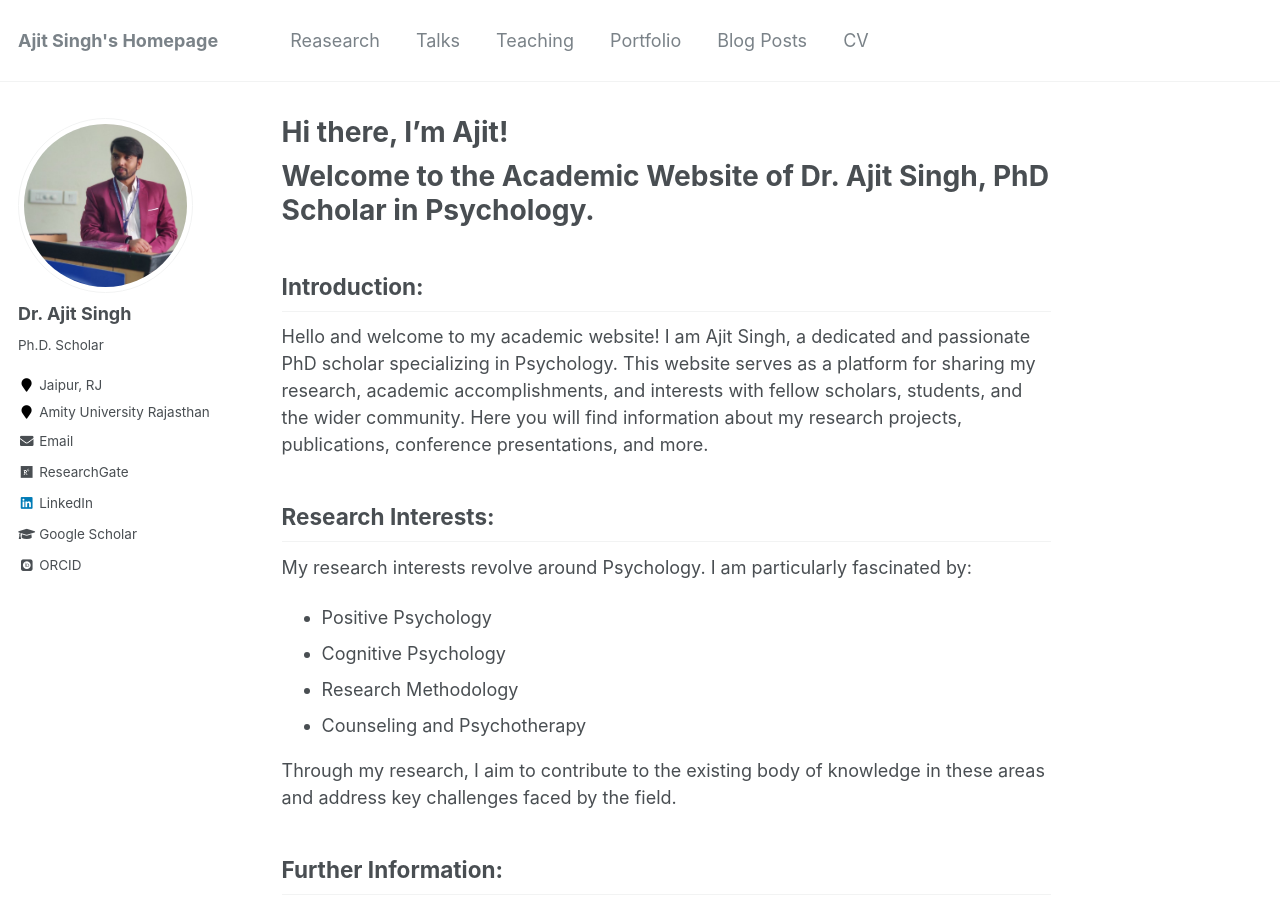
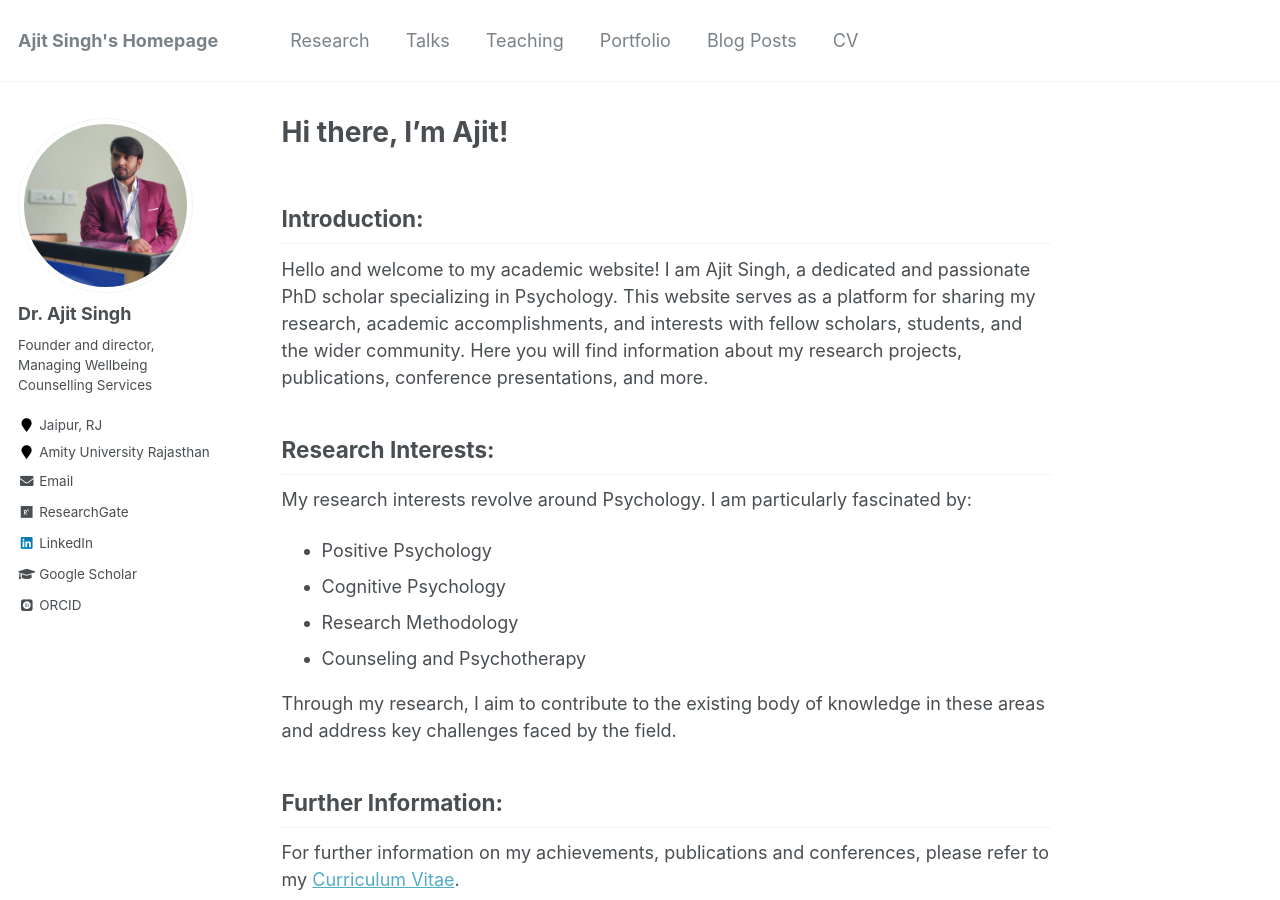
Before and after one commit to ajitsinghacademic/ajitsinghacademic.github.io, a Jekyll site: the page built from _pages/about.md, in a window 1280 px wide and 900 px high. Built offline with Jekyll 4.4.1, drawn with Linux system fonts in a browser that asks for light colours; some web fonts are replaced.

```diff
--- a/_config.yml
+++ b/_config.yml
@@ -80,7 +80,7 @@ analytics:
 author:
   name: "Dr. Ajit Singh"
   avatar: "profile.jpg"
-  bio: "Ph.D. Scholar"
+  bio: "Founder and director, Managing Wellbeing Counselling Services"
   location: "Jaipur, RJ"
   employer: "Amity University Rajasthan"
   pubmed:
--- a/_data/navigation.yml
+++ b/_data/navigation.yml
@@ -1,6 +1,6 @@
 # main links links
 main:
-  - title: "Reasearch"
+  - title: "Research"
     url: https://scholar.google.com/citations?user=CW5LWSEAAAAJ&hl=en
 
   - title: "Talks"
@@ -13,7 +13,7 @@ main:
     url: /portfolio/
 
   - title: "Blog Posts"
-    url: /year-archive/
+    url: https://ajitresearchblogs.blogspot.com/
 
   - title: "CV"
     url: /files/cv.docx
--- a/_pages/about.md
+++ b/_pages/about.md
@@ -7,8 +7,6 @@ redirect_from:
   - /about/
   - /about.html
 ---
-
-# Welcome to the Academic Website of Dr. Ajit Singh, PhD Scholar in Psychology.
 
 ## Introduction:
 
```
Also changed, not shown: images/browserconfig.xml (+6 -9 lines), images/android-chrome-192x192.png (added), images/android-chrome-384x384.png (added), images/apple-touch-icon.png (added), images/favicon-16x16.png (added), images/favicon-32x32.png (added), images/favicon.ico (added), images/mstile-150x150.png, images/safari-pinned-tab.svg, images/site.webmanifest (added).
